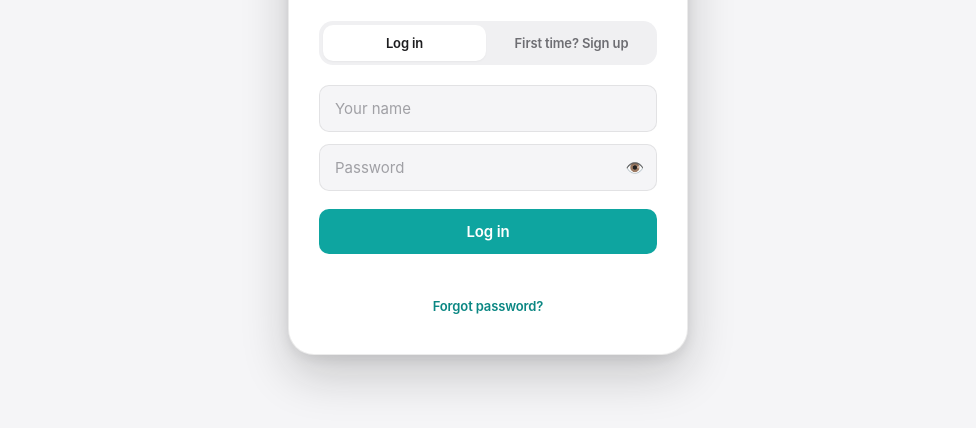
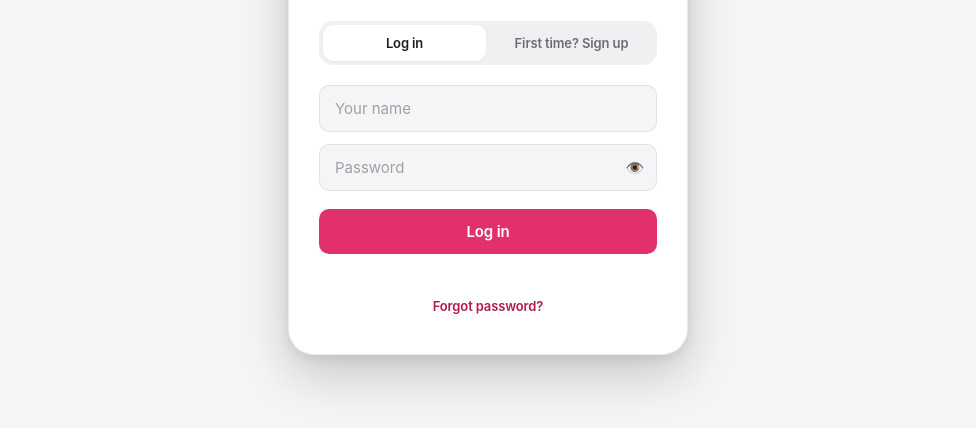
Before and after one commit to muaztariq144/Gujjar-Penthouse, a website: page public/index.html in a window 1280 px wide. Shown: the part 276-704 px from the top of the page, without its empty margins (152-1128 px from the left). Drawn offline with nearby package versions, Linux system fonts and the light colour scheme.

Commit message:
Update style.css

```diff
--- a/public/style.css
+++ b/public/style.css
@@ -7,18 +7,22 @@
    ========================================================================= */
 
 :root {
-  /* ---- Brand / accent ---- */
-  --accent: #0EA5A0;
-  --accent-dark: #0B8783;
-  --accent-soft: rgba(14, 165, 160, 0.12);
+  /* ---- Brand / accent ----
+     A warmer, more energetic palette than a typical utility app: a
+     magenta-pink accent (the color of "like" buttons everywhere) plus a
+     sunset brand gradient, tuned to feel lively without turning garish. */
+  --accent: #E1306C;
+  --accent-dark: #B01A54;
+  --accent-soft: rgba(225, 48, 108, 0.12);
   --accent-contrast: #ffffff;
-  --brand-gradient: linear-gradient(135deg, #18C7B8 0%, #5B6CFF 100%);
+  --accent-glow: rgba(225, 48, 108, 0.35);
+  --brand-gradient: linear-gradient(135deg, #7B2FF7 0%, #E1306C 55%, #FF8A3D 100%);
 
   /* ---- Semantic ---- */
-  --positive: #1FAE6B;
-  --positive-soft: rgba(31, 174, 107, 0.12);
-  --danger: #FF3B30;
-  --danger-soft: rgba(255, 59, 48, 0.1);
+  --positive: #17C787;
+  --positive-soft: rgba(23, 199, 135, 0.13);
+  --danger: #FF3B5C;
+  --danger-soft: rgba(255, 59, 92, 0.1);
 
   /* ---- Neutrals (light) ---- */
   --bg: #F5F5F7;
@@ -38,8 +42,8 @@
   --header-text: rgba(255, 255, 255, 0.92);
   --header-text-muted: rgba(255, 255, 255, 0.6);
 
-  --bubble-out: #E4F7F4;
-  --bubble-out-text: #0C3E3B;
+  --bubble-out: #FDE1EB;
+  --bubble-out-text: #7A1140;
   --bubble-in: #FFFFFF;
   --bubble-in-text: #1D1D1F;
 
@@ -65,14 +69,15 @@
 
 /* ---------- Dark mode ---------- */
 :root[data-theme="dark"] {
-  --accent: #22C7C0;
-  --accent-dark: #17A39D;
-  --accent-soft: rgba(34, 199, 192, 0.16);
-
-  --positive: #34D07E;
-  --positive-soft: rgba(52, 208, 126, 0.14);
-  --danger: #FF6961;
-  --danger-soft: rgba(255, 105, 97, 0.14);
+  --accent: #FF5C93;
+  --accent-dark: #FF85B3;
+  --accent-soft: rgba(255, 92, 147, 0.18);
+  --accent-glow: rgba(255, 92, 147, 0.4);
+
+  --positive: #2FE9A4;
+  --positive-soft: rgba(47, 233, 164, 0.15);
+  --danger: #FF6B87;
+  --danger-soft: rgba(255, 107, 135, 0.16);
 
   --bg: #000000;
   --bg-elevated: #1C1C1E;
@@ -91,8 +96,8 @@
   --header-text: rgba(255, 255, 255, 0.94);
   --header-text-muted: rgba(255, 255, 255, 0.55);
 
-  --bubble-out: #0F3F3B;
-  --bubble-out-text: #E4F7F4;
+  --bubble-out: #4A1230;
+  --bubble-out-text: #FFDCEA;
   --bubble-in: #242426;
   --bubble-in-text: #F5F5F7;
 
@@ -208,8 +213,8 @@ button {
   transition: background 0.15s var(--ease), transform 0.12s var(--ease), box-shadow 0.15s var(--ease), opacity 0.15s var(--ease);
 }
 
-button:hover { background: var(--accent-dark); }
-button:active { transform: scale(0.97); }
+button:hover { background: var(--accent-dark); box-shadow: 0 4px 18px var(--accent-glow); }
+button:active { transform: scale(0.97); box-shadow: none; }
 button:disabled { opacity: 0.55; cursor: default; transform: none; }
 button:focus-visible, input:focus-visible, textarea:focus-visible, a:focus-visible {
   outline: 2px solid var(--accent);
@@ -1451,9 +1456,39 @@ button:focus-visible, input:focus-visible, textarea:focus-visible, a:focus-visib
   color: white;
 }
 
-.chat-header-info { display: flex; flex-direction: column; }
+.chat-header-info { display: flex; flex-direction: column; flex: 1; min-width: 0; }
 .chat-header-title { font-weight: 700; font-size: 14.5px; letter-spacing: -0.01em; }
 .chat-header-sub { font-size: 11.5px; color: rgba(255, 255, 255, 0.6); margin-top: 1px; }
+
+/* Small avatar stack: who's currently got the chat tab open */
+.chat-viewers-row {
+  display: flex;
+  align-items: center;
+  margin-right: 6px;
+  flex-shrink: 0;
+}
+.chat-viewers-row .chat-viewer-avatar {
+  margin-left: -8px;
+  border: 2px solid var(--header-bg);
+  box-shadow: 0 0 0 2px var(--positive);
+  border-radius: 50%;
+}
+.chat-viewers-row .chat-viewer-avatar:first-child { margin-left: 0; }
+
+/* Tiny "seen by" avatar(s) under the last message someone has read */
+.msg-seen-row {
+  display: flex;
+  justify-content: flex-end;
+  gap: 2px;
+  margin-top: 3px;
+}
+.chat-msg-row:not(.mine) .msg-seen-row { justify-content: flex-start; }
+.msg-seen-row .seen-avatar {
+  border-radius: 50%;
+  box-shadow: 0 0 0 1.5px var(--bg);
+}
+
+.member-row-status.in-chat { color: var(--positive); font-weight: 700; }
 
 .call-bar {
   background: var(--bg-elevated);
```
